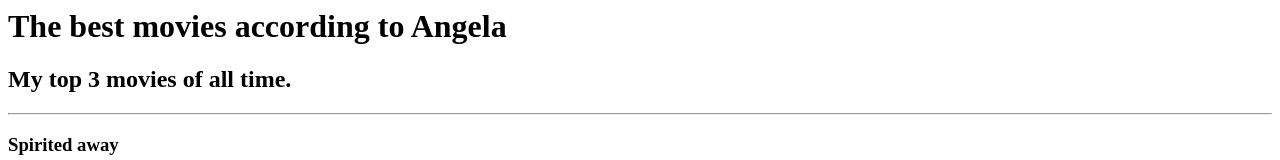
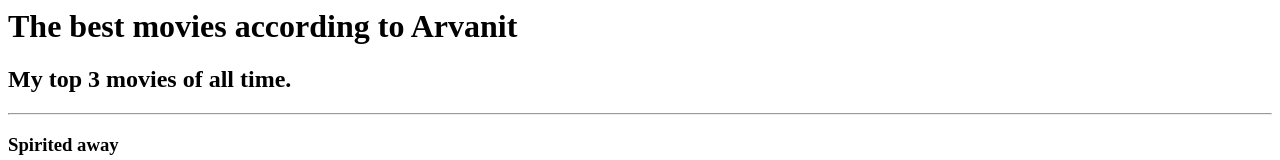
Before and after one commit to arvanittelaku/full-stack-course-movie-ranking, a plain HTML site: page index.html in a window 1280 px wide. Shown: the top 160 px of the page. Drawn offline with Linux system fonts and the light colour scheme.

Commit message:
index edited

```diff
--- a/index.html
+++ b/index.html
@@ -1,5 +1,4 @@
-<!-- Write your code below -->
-<h1>The best movies according to Angela</h1>
+<h1>The best movies according to Arvanit</h1>
 <h2>My top 3 movies of all time.</h2>
 <hr />
 <h3>Spirited away</h3>
```
